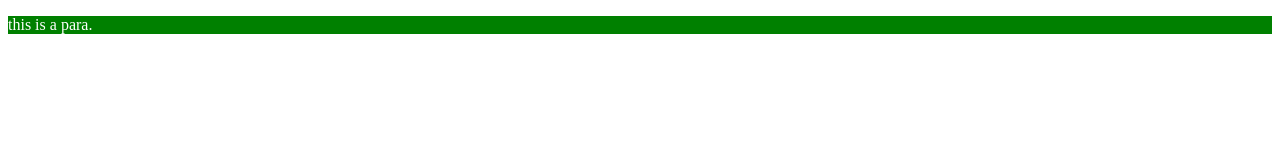
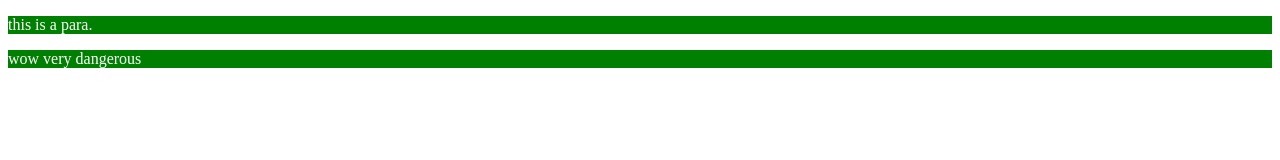
Before and after one commit to Rudra113/LocalRepo, a plain HTML site: page index.html in a window 1280 px wide. Drawn offline with Linux system fonts and the light colour scheme.

Commit message:
Feature added in1

```diff
--- a/index.html
+++ b/index.html
@@ -10,6 +10,7 @@
 
 <body>
     <p>this is a para.</p>
+    <p>wow very dangerous</p>
 </body>
 
 </html>
```
